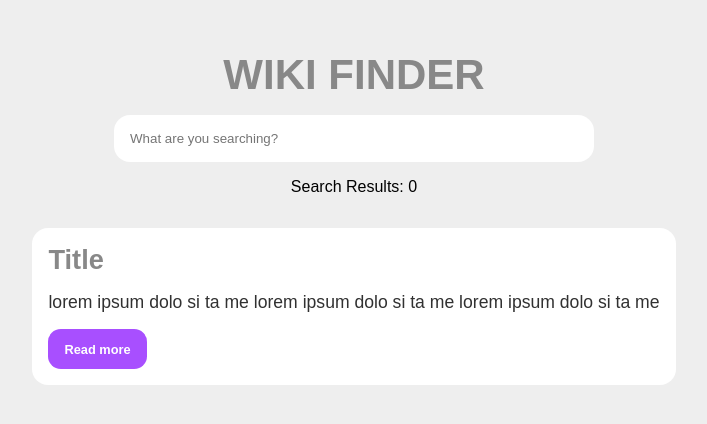
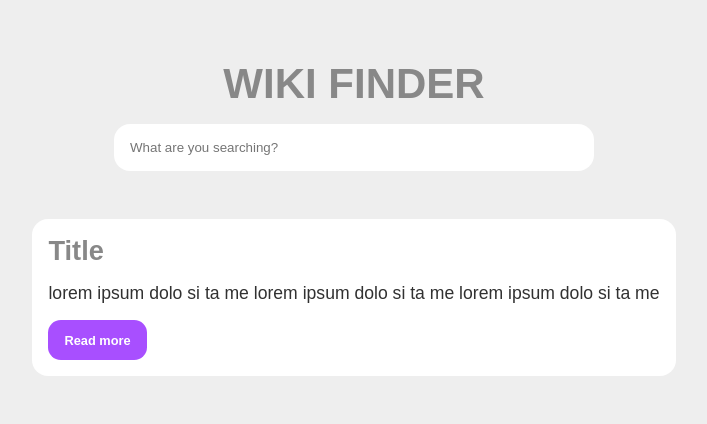
Before and after one commit to PJMantoss/wiki_finder, a React (Create React App) app: page / in a window 1280 px wide. Shown: the part 174-598 px from the top of the page, without its empty margins (286-993 px from the left). Built offline with nearby package versions, Linux system fonts and the light colour scheme.

Commit message:
update App

```diff
--- a/src/App.js
+++ b/src/App.js
@@ -39,7 +39,10 @@ function App() {
             placeholder='What are you searching?'
           />
         </form>
-        <p className='searchResults'>Search Results: 0</p>
+        {
+          (searchInfo.totalhits) ?
+          <p className='searchResults'>Search Results: {searchInfo.totalhits}</p> : ''
+        }
       </header>
       <div className='results'>
         <div className='result'>
```
